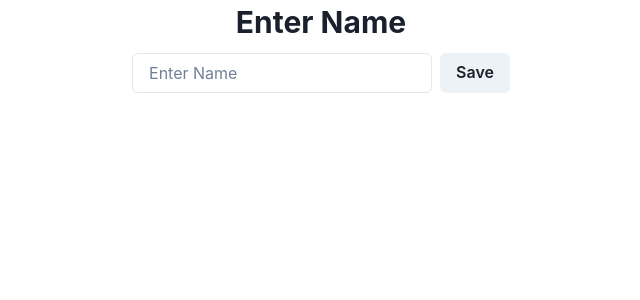
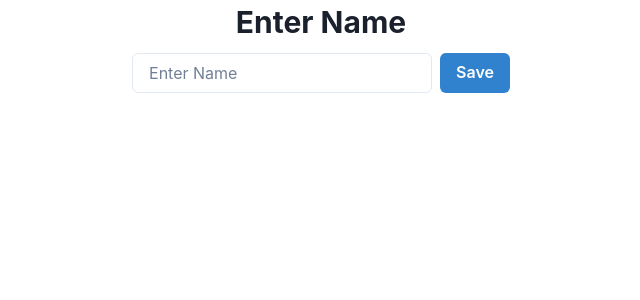
Before and after one commit to Golu7667/Nextjs-With-Mysql, a Next.js app in the folder my-app/: page / in a window 1280 px wide. Shown: the top 300 px of the page, without its empty margins (319-959 px from the left). Built offline with nearby package versions, Linux system fonts and the light colour scheme.

Commit message:
add color in button

```diff
--- a/my-app/pages/index.tsx
+++ b/my-app/pages/index.tsx
@@ -1,6 +1,7 @@
 import React, { useState } from 'react'
 import {Input,Center,Text,VStack,Button,HStack} from '@chakra-ui/react'
 import axios from 'axios'
+import { color } from 'framer-motion'
 
 
 function index() {
@@ -23,10 +24,10 @@ console.log(name)
   return (
     <Center w="100vw" >
         <VStack>
-        <Text fontSize="3xl" fontWeight="bold">Enter Name</Text>
+        <Text fontSize="3xl" fontWeight="bold" >Enter Name</Text>
         <HStack>
        <Input w="300px" placeholder="Enter Name" onChange={(e)=>setName(e.target.value)} value={name}/>
-       <Button onClick={()=>handelSave()}>Save</Button>
+       <Button onClick={()=>handelSave() } colorScheme='blue'>Save</Button>
        </HStack>
        </VStack>
 
```
